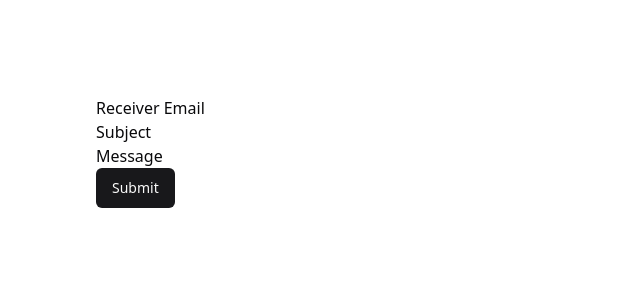
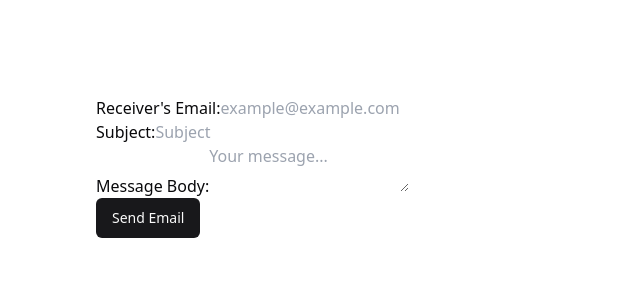
Before and after one commit to rashmod/mailer, a React (Vite) app in the folder frontend/: page / in a window 1280 px wide. Shown: the top 300 px of the page, without its empty margins (0-640 px from the left). Built offline with nearby package versions, Linux system fonts and the light colour scheme.

Commit message:
[Frontend] feat: added validation and response status

```diff
--- a/frontend/package.json
+++ b/frontend/package.json
@@ -13,6 +13,7 @@
     "@hookform/resolvers": "^3.9.0",
     "@radix-ui/react-label": "^2.1.0",
     "@radix-ui/react-slot": "^1.1.0",
+    "@tanstack/react-query": "^5.55.4",
     "axios": "^1.7.7",
     "class-variance-authority": "^0.7.0",
     "clsx": "^2.1.1",
--- a/frontend/src/App.tsx
+++ b/frontend/src/App.tsx
@@ -1,45 +1,73 @@
-import { FormEvent } from "react";
 import { Button } from "./components/ui/button";
 import axios from "axios";
+import { useMutation } from "@tanstack/react-query";
+import { useForm } from "react-hook-form";
+
+type EmailFormValues = {
+  to: string;
+  subject: string;
+  text: string;
+};
 
 export default function App() {
-  async function onSubmit(event: FormEvent<HTMLFormElement>) {
-    event.preventDefault();
+  const { register, handleSubmit, reset } = useForm<EmailFormValues>();
 
-    const to = event.currentTarget.to.value;
-    const subject = event.currentTarget.subject.value;
-    const text = event.currentTarget.text.value;
+  const mutation = useMutation({
+    mutationFn: (emailData: EmailFormValues) => {
+      return axios.post(import.meta.env.VITE_BACKEND_URL, emailData);
+    },
+  });
 
-    const response = await axios.post(import.meta.env.VITE_BACKEND_URL, {
-      to,
-      subject,
-      text,
+  const onSubmit = (data: EmailFormValues) => {
+    mutation.mutate(data, {
+      onSuccess: () => {
+        alert("Email sent successfully!");
+        reset();
+      },
+      onError: (error: any) => {
+        console.error("Error sending email:", error);
+        alert("Failed to send email");
+      },
     });
-
-    const data = await response.data;
-
-    console.log(data);
-  }
+  };
 
   return (
     <main className="container min-h-screen p-24">
-      <form onSubmit={onSubmit}>
+      <form onSubmit={handleSubmit(onSubmit)}>
         <div>
-          <label htmlFor="to">Receiver Email</label>
-          <input type="text" name="to" id="to" />
+          <label htmlFor="receiver">Receiver's Email:</label>
+          <input
+            id="receiver"
+            {...register("to", { required: true })}
+            placeholder="example@example.com"
+          />
         </div>
 
         <div>
-          <label htmlFor="subject">Subject</label>
-          <input type="text" name="subject" id="subject" />
+          <label htmlFor="subject">Subject:</label>
+          <input
+            id="subject"
+            {...register("subject", { required: true })}
+            placeholder="Subject"
+          />
         </div>
 
         <div>
-          <label htmlFor="text">Message</label>
-          <input type="text" name="text" id="text" />
+          <label htmlFor="text">Message Body:</label>
+          <textarea
+            id="text"
+            {...register("text", { required: true })}
+            placeholder="Your message..."
+          />
         </div>
 
-        <Button>Submit</Button>
+        <Button type="submit" disabled={mutation.isPending}>
+          {mutation.isPending ? "Sending..." : "Send Email"}
+        </Button>
+
+        {mutation.isError && (
+          <p style={{ color: "red" }}>Error sending email</p>
+        )}
       </form>
     </main>
   );
--- a/frontend/src/main.tsx
+++ b/frontend/src/main.tsx
@@ -1,10 +1,15 @@
-import { StrictMode } from 'react'
-import { createRoot } from 'react-dom/client'
-import App from './App.tsx'
-import './index.css'
+import { StrictMode } from "react";
+import { createRoot } from "react-dom/client";
+import App from "./App.tsx";
+import "./index.css";
+import { QueryClient, QueryClientProvider } from "@tanstack/react-query";
 
-createRoot(document.getElementById('root')!).render(
+const queryClient = new QueryClient();
+
+createRoot(document.getElementById("root")!).render(
   <StrictMode>
-    <App />
+    <QueryClientProvider client={queryClient}>
+      <App />
+    </QueryClientProvider>
   </StrictMode>,
-)
+);
```
Also changed, not shown: 1 other file (tests, documents, lock files or other folders).
